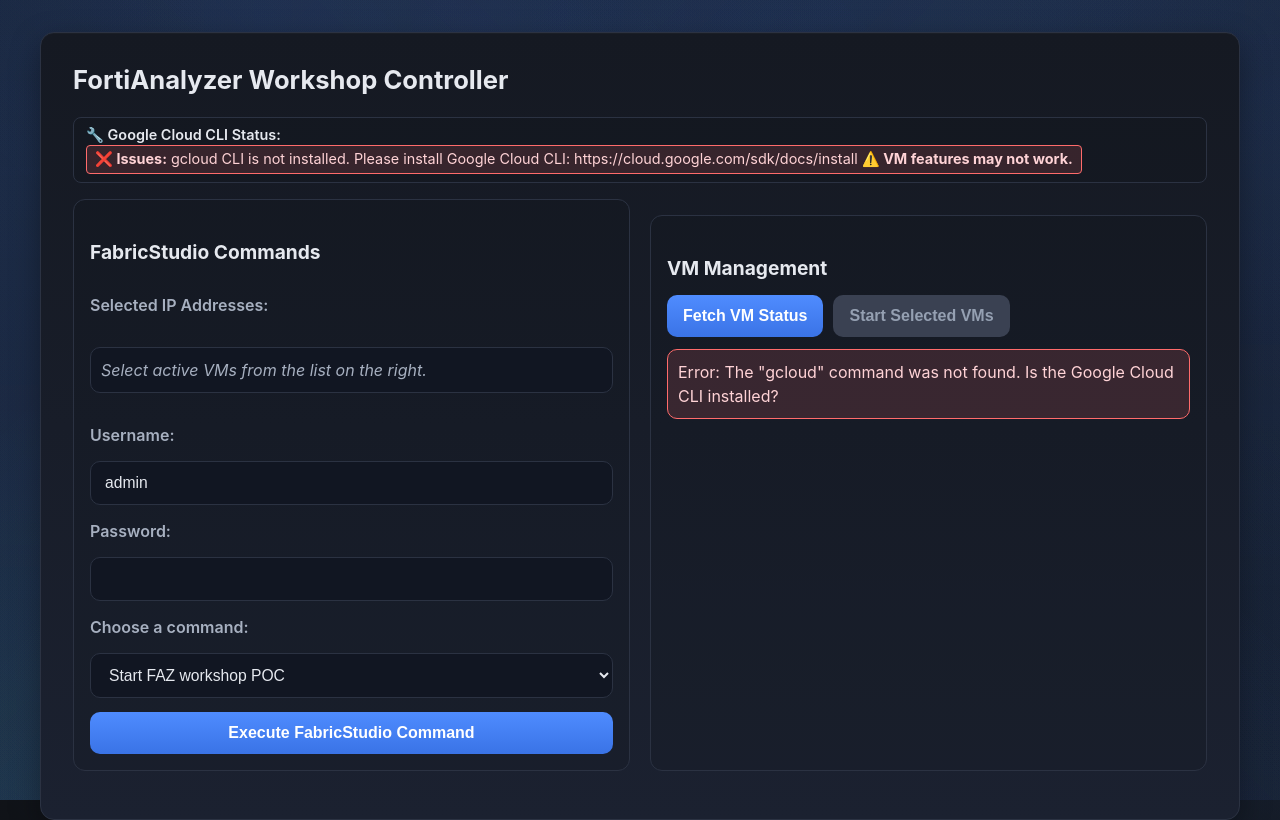
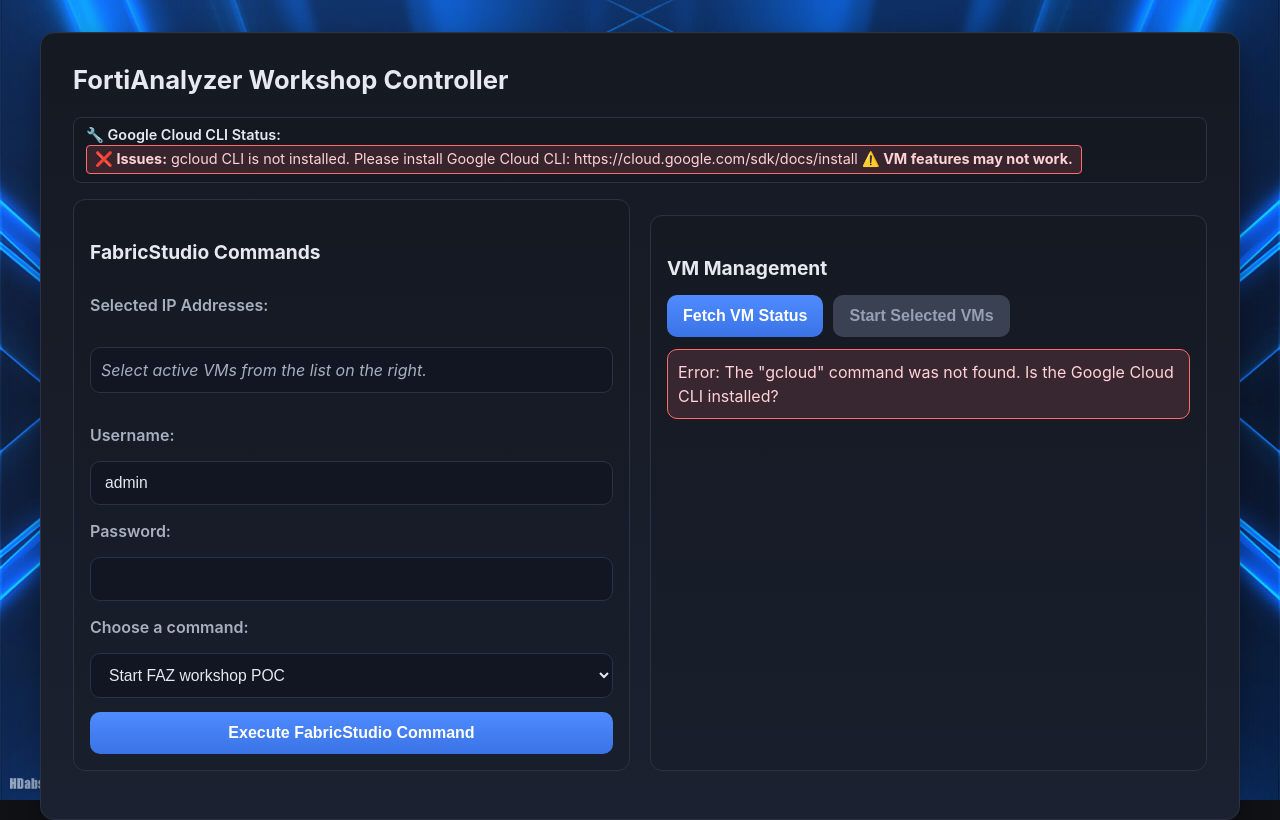
Before and after one commit to s-ruiter/FabricStudioController, a Flask app: page / in a window 1280 px wide. Run offline with Flask 3, Linux system fonts and the light colour scheme.

Commit message:
Add background image and update CSS to use it

```diff
--- a/static/style.css
+++ b/static/style.css
@@ -24,6 +24,7 @@
 body {
   font-family: -apple-system, BlinkMacSystemFont, "Segoe UI", Roboto, Helvetica, Arial, sans-serif;
   background:
+    url('images/background.jpg'),
     radial-gradient(1200px 600px at top right, rgba(79,140,255,0.08), transparent),
     radial-gradient(800px 400px at bottom left, rgba(61,220,151,0.07), transparent),
     linear-gradient(45deg, transparent 30%, rgba(79,140,255,0.03) 50%, transparent 70%),
@@ -31,6 +32,9 @@
     linear-gradient(135deg, transparent 20%, rgba(79,140,255,0.04) 40%, transparent 60%),
     linear-gradient(-135deg, transparent 20%, rgba(79,140,255,0.03) 40%, transparent 60%),
     var(--dark-bg);
+  background-size: cover, auto, auto, auto, auto, auto, auto;
+  background-position: center, 0 0, 0 0, 0 0, 0 0, 0 0, 0 0;
+  background-repeat: no-repeat, no-repeat, no-repeat, no-repeat, no-repeat, no-repeat, no-repeat;
   color: var(--text-primary);
   margin: 0;
   padding: 32px 20px;
```
Also changed, not shown: static/images/background.jpg (added).
